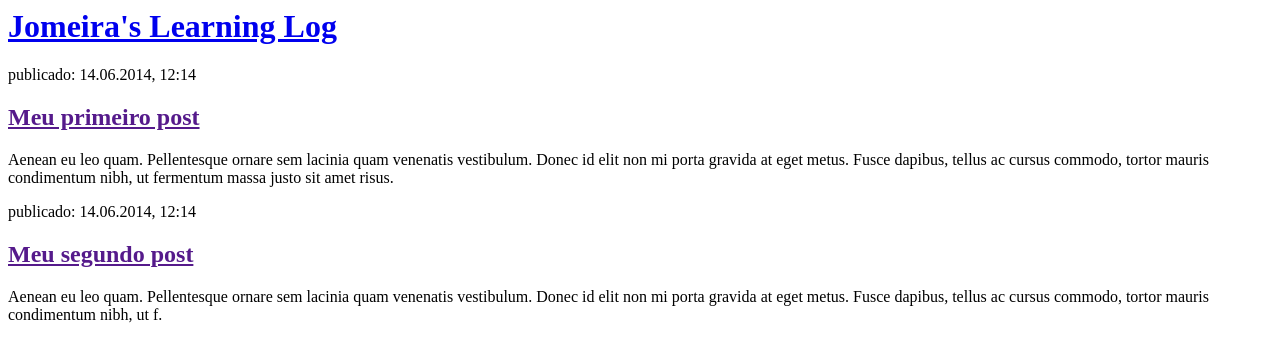
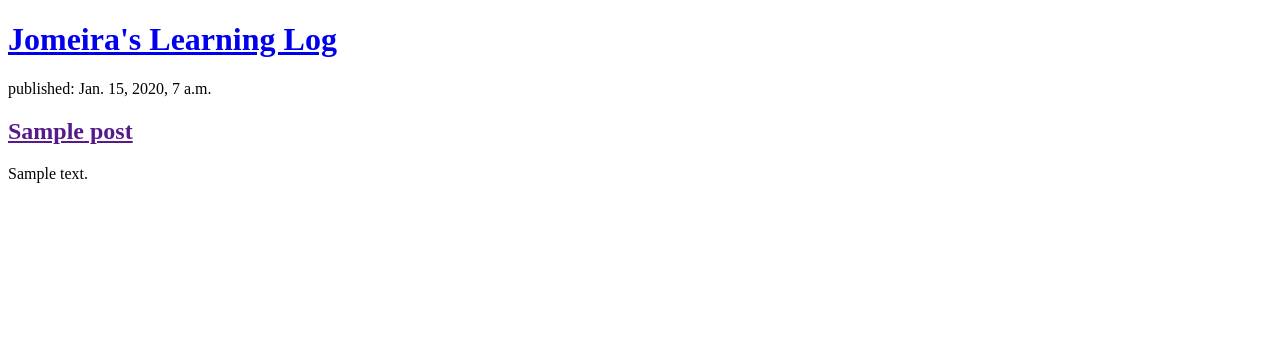
Before and after one commit to jv-moreira/my-first-blog, a Django app: page / in a window 1280 px wide. Shown: the top 362 px of the page. Run offline with Django 3.2, Linux system fonts and the light colour scheme; tables that the repository leaves empty hold one stand-in row (values such as "Sample post").

Commit message:
Modified templates to display posts from database.

```diff
--- a/blog/templates/blog/post_list.html
+++ b/blog/templates/blog/post_list.html
@@ -1,22 +1,23 @@
+<!doctype html>
+
 <html>
     <head>
         <title>Jomeira's Learning Log</title>
+        <meta charset="utf-8" />
     </head>
+
     <body>
         <div>
             <h1><a href="/">Jomeira's Learning Log</a></h1>
         </div>
 
-        <div>
-            <p>publicado: 14.06.2014, 12:14</p>
-            <h2><a href="">Meu primeiro post</a></h2>
-            <p>Aenean eu leo quam. Pellentesque ornare sem lacinia quam venenatis vestibulum. Donec id elit non mi porta gravida at eget metus. Fusce dapibus, tellus ac cursus commodo, tortor mauris condimentum nibh, ut fermentum massa justo sit amet risus.</p>
-        </div>
+        {% for post in posts %}
+            <div>
+                <p>published: {{ post.published_date }}</p>
+                <h2><a href="">{{ post.title }}</a></h2>
+                <p>{{ post.text|linebreaksbr }}</p>
+            </div>
+        {% endfor %}
 
-        <div>
-            <p>publicado: 14.06.2014, 12:14</p>
-            <h2><a href="">Meu segundo post</a></h2>
-            <p>Aenean eu leo quam. Pellentesque ornare sem lacinia quam venenatis vestibulum. Donec id elit non mi porta gravida at eget metus. Fusce dapibus, tellus ac cursus commodo, tortor mauris condimentum nibh, ut f.</p>
-        </div>
     </body>
 </html>
--- a/blog/views.py
+++ b/blog/views.py
@@ -1,6 +1,9 @@
 from django.shortcuts import render
+from django.utils import timezone
+from .models import Post
 
 
 # Create your views here.
 def post_list(request):
-    return render(request, 'blog/post_list.html', {})
+    posts = Post.objects.filter(published_date__lte=timezone.now()).order_by('published_date')
+    return render(request, 'blog/post_list.html', {'posts': posts})
```
